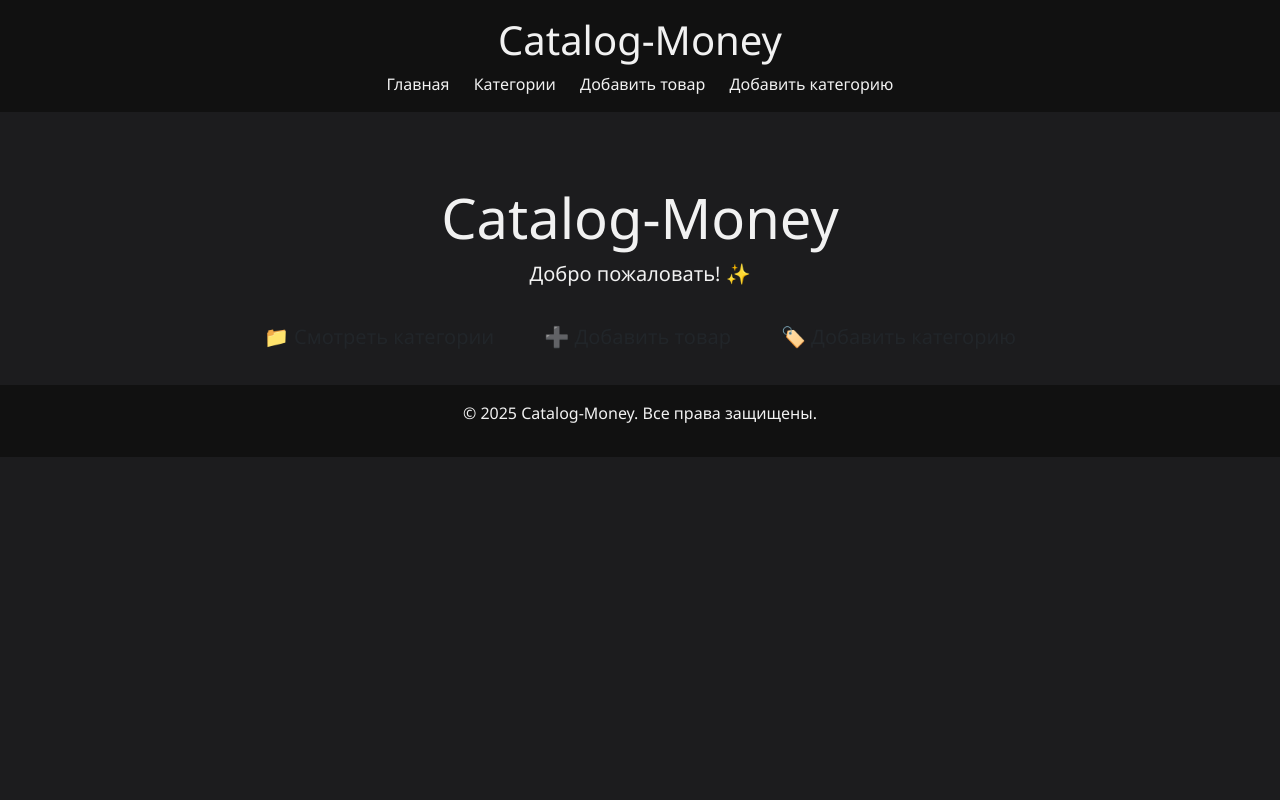
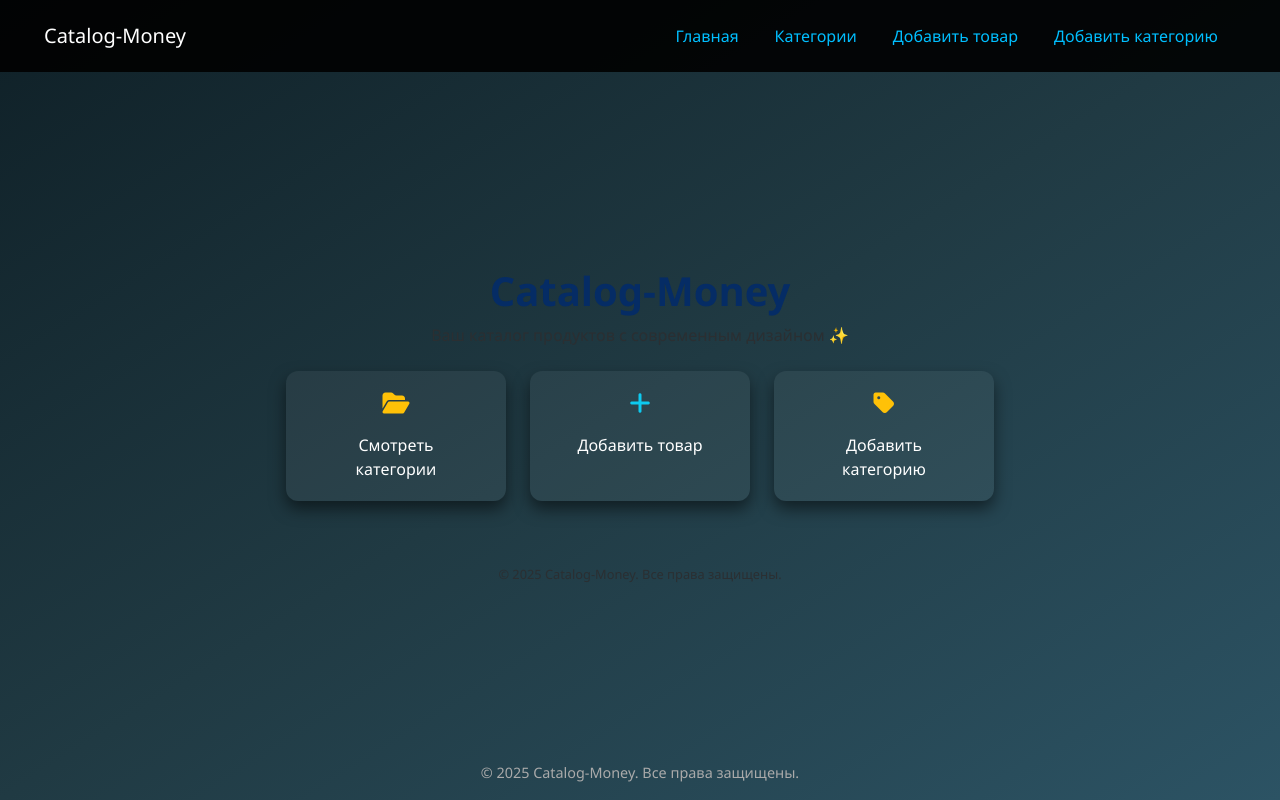
Before and after one commit to veressc/Catalog-Money, a Flask app: page / in a window 1280 px wide. Run offline with Flask 3, Linux system fonts and the light colour scheme.

Commit message:
Начал работу над дизайн-проектом главной страницы v1.0

```diff
--- a/app/templates/base.html
+++ b/app/templates/base.html
@@ -4,71 +4,129 @@
     <meta charset="UTF-8">
     <meta name="viewport" content="width=device-width, initial-scale=1.0">
     <title>Catalog-Money</title>
-    <link href="https://cdn.jsdelivr.net/npm/bootstrap@5.3.3/dist/css/bootstrap.min.css" rel="stylesheet">
-    <script src="https://cdn.jsdelivr.net/npm/bootstrap@5.3.3/dist/js/bootstrap.bundle.min.js"></script>
+    <link rel="stylesheet" href="https://cdn.jsdelivr.net/npm/bootstrap@5.3.1/dist/css/bootstrap.min.css">
+    <script src="https://cdn.jsdelivr.net/npm/bootstrap@5.3.1/dist/js/bootstrap.bundle.min.js"></script>
     <style>
         body {
-            background-color: #1c1c1e;
-            color: #f1f1f1;
+            background: linear-gradient(to bottom right, #0f2027, #203a43, #2c5364);
+            color: white;
             font-family: 'Segoe UI', Tahoma, Geneva, Verdana, sans-serif;
             min-height: 100vh;
+            margin: 0;
+            padding: 0;
+            display: flex;
+            flex-direction: column;
         }
 
-        a, a:visited {
-            color: #0dcaf0;
-            text-decoration: none;
+        .navbar {
+            background-color: rgba(0, 0, 0, 0.9);
+            padding: 1rem 2rem;
         }
 
-        a:hover {
-            text-decoration: underline;
+        .navbar-nav .nav-link {
+            color: #00bfff;
+            margin: 0 10px;
+            transition: color 0.3s ease;
         }
 
-        .btn-custom {
-            background-color: #292b2c;
-            color: #f1f1f1;
-            border: 1px solid #444;
-            transition: all 0.3s ease;
+        .navbar-nav .nav-link:hover {
+            color: #ffffff;
         }
 
-        .btn-custom:hover {
-            background-color: #0dcaf0;
-            color: #1c1c1e;
-            box-shadow: 0 0 10px #0dcaf0;
+        .main-content {
+            flex: 1;
+            display: flex;
+            flex-direction: column;
+            justify-content: center;
+            align-items: center;
+            text-align: center;
+            padding: 2rem;
         }
 
-        header, footer {
-            padding: 1rem 0;
-            background-color: #111;
-            text-align: center;
+        h1 {
+            font-weight: 700;
+            font-size: 3rem;
+            color: #00bfff;
         }
 
-        .nav-link {
-            color: #f1f1f1;
-            margin: 0 10px;
+        .description {
+            font-size: 1.1rem;
+            margin-bottom: 2rem;
+            color: #ddd;
         }
 
-        .nav-link:hover {
-            color: #0dcaf0;
+        .action-buttons {
+            display: flex;
+            gap: 20px;
+            flex-wrap: wrap;
+            justify-content: center;
+        }
+
+        .action-card {
+            background-color: rgba(255, 255, 255, 0.05);
+            border-radius: 12px;
+            padding: 20px 30px;
+            width: 220px;
+            box-shadow: 0 8px 16px rgba(0,0,0,0.5);
+            transition: transform 0.3s ease, box-shadow 0.3s ease;
+        }
+
+        .action-card:hover {
+            transform: translateY(-5px);
+            box-shadow: 0 12px 24px rgba(0,0,0,0.6);
+        }
+
+        .action-card a {
+            color: white;
+            text-decoration: none;
+            display: flex;
+            flex-direction: column;
+            align-items: center;
+        }
+
+        .action-card i {
+            font-size: 2rem;
+            margin-bottom: 10px;
+        }
+
+        footer {
+            text-align: center;
+            padding: 1rem;
+            font-size: 0.9rem;
+            color: #aaa;
         }
     </style>
+    <link rel="stylesheet" href="https://cdnjs.cloudflare.com/ajax/libs/font-awesome/6.5.0/css/all.min.css">
 </head>
 <body>
-    <header>
-        <h1>Catalog-Money</h1>
-        <nav>
-            <a class="nav-link d-inline" href="/">Главная</a>
-            <a class="nav-link d-inline" href="/categories">Категории</a>
-            <a class="nav-link d-inline" href="/add-product">Добавить товар</a>
-            <a class="nav-link d-inline" href="/add-category">Добавить категорию</a>
-        </nav>
-    </header>
+    <nav class="navbar navbar-expand-lg navbar-dark">
+        <div class="container-fluid">
+            <a class="navbar-brand" href="/">Catalog-Money</a>
+            <div class="collapse navbar-collapse">
+                <ul class="navbar-nav ms-auto mb-2 mb-lg-0">
+                    <li class="nav-item">
+                        <a class="nav-link" href="/">Главная</a>
+                    </li>
+                    <li class="nav-item">
+                        <a class="nav-link" href="/categories">Категории</a>
+                    </li>
+                    <li class="nav-item">
+                        <a class="nav-link" href="/add-product">Добавить товар</a>
+                    </li>
+                    <li class="nav-item">
+                        <a class="nav-link" href="/add-category">Добавить категорию</a>
+                    </li>
+                </ul>
+            </div>
+        </div>
+    </nav>
 
-    <main class="container py-4">
+    <div class="main-content">
         {% block content %}{% endblock %}
-    </main>
+    </div>
 
     <footer>
-        <p>&copy; 2025 Catalog-Money. Все права защищены.</p>
+        © 2025 Catalog-Money. Все права защищены.
     </footer>
 </body>
 </html>
--- a/app/templates/index.html
+++ b/app/templates/index.html
@@ -2,19 +2,28 @@
 
 {% block content %}
 <div class="text-center mt-5">
-    <h1 class="display-4">Catalog-Money</h1>
-    <p class="lead">Добро пожаловать! ✨</p>
-</div>
+  <h1 class="text-primary-emphasis" style="font-size: 2.5rem;">Catalog-Money</h1>
+  <p class="text-secondary-emphasis">Ваш каталог продуктов с современным дизайном ✨</p>
 
-<div class="button-group d-flex justify-content-center gap-3 mt-4">
-    <a href="/categories" class="btn btn-lg btn-animated btn-categories">
-        📁 Смотреть категории
+  <div class="d-flex justify-content-center gap-4 mt-4 flex-wrap">
+    <a href="{{ url_for('main.categories') }}" class="action-card text-decoration-none">
+      <i class="fas fa-folder-open text-warning" style="font-size: 1.5rem;"></i>
+      <div class="mt-2 text-white">Смотреть категории</div>
     </a>
-    <a href="/add-product" class="btn btn-lg btn-animated btn-add-product">
-        ➕ Добавить товар
+
+    <a href="{{ url_for('main.add_product') }}" class="action-card text-decoration-none">
+      <i class="fas fa-plus text-info" style="font-size: 1.5rem;"></i>
+      <div class="mt-2 text-white">Добавить товар</div>
     </a>
-    <a href="/add-category" class ='btn btn-lg btn-animated btn-add-category'>
-        🏷️ Добавить категорию
+
+    <a href="{{ url_for('main.add_category') }}" class="action-card text-decoration-none">
+      <i class="fas fa-tag text-warning" style="font-size: 1.5rem;"></i>
+      <div class="mt-2 text-white">Добавить категорию</div>
     </a>
+  </div>
+
+  <footer class="text-secondary-emphasis mt-5" style="font-size: 0.8rem;">
+    © 2025 Catalog-Money. Все права защищены.
+  </footer>
 </div>
 {% endblock %}
```
